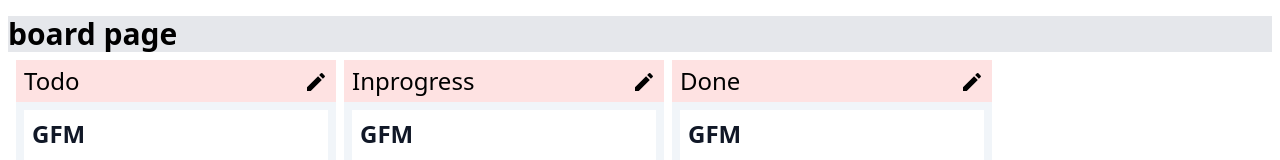
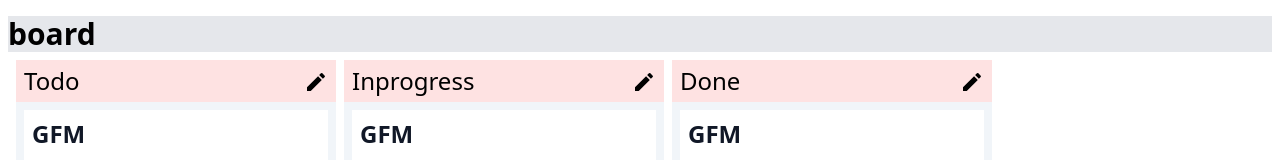
Before and after one commit to tomoya0318/Board, a Next.js app in the folder frontend/: page /board in a window 1280 px wide. Shown: the top 160 px of the page. Built offline with nearby package versions, Linux system fonts and the light colour scheme.

Commit message:
boardにtitleを追加

```diff
--- a/frontend/src/app/board/_components/BoardColumn.tsx
+++ b/frontend/src/app/board/_components/BoardColumn.tsx
@@ -1,16 +1,16 @@
 import React, { useEffect, useState, useRef } from "react";
 import { ColumnItem } from "./ColumnItem";
-import { Column } from "@/types/board";
+import { Board, Column } from "@/types/board";
 import EditIcon from "@mui/icons-material/Edit";
 
 type BoardColumnProps = {
   columns: Column[];
-  setColumns: React.Dispatch<React.SetStateAction<Column[]>>;
+  setBoard: React.Dispatch<React.SetStateAction<Board>>;
 };
 
 export const BoardColumn = ({
   columns,
-  setColumns,
+  setBoard,
 }: BoardColumnProps): JSX.Element => {
   const [isEditing, setIsEditing] = useState<Record<number, boolean>>({});
   const prevColumnsLengthRef = useRef(columns.length);
@@ -39,11 +39,12 @@ export const BoardColumn = ({
   };
 
   const handleLabelChange = (columnId: number, newLabel: string) => {
-    setColumns((prevColumns) =>
-      prevColumns.map((column) =>
+    setBoard((prevBoard) => ({
+      ...prevBoard,
+      columns: prevBoard.columns.map((column) =>
         column.id === columnId ? { ...column, label: newLabel } : column,
       ),
-    );
+    }));
   };
 
   const handleBlur = (columnId: number) => {
--- a/frontend/src/app/board/page.tsx
+++ b/frontend/src/app/board/page.tsx
@@ -18,6 +18,7 @@ const itemList = [
 
 const defaultData: BoardProps = {
   id: 1,
+  title: "board",
   columns: [
     {
       id: 1,
@@ -38,11 +39,11 @@ const defaultData: BoardProps = {
 };
 
 const Board = (): JSX.Element => {
-  const [columns, setColumns] = useState(defaultData.columns);
+  const [board, setBoard] = useState(defaultData);
   return (
     <div className="p-2 mt-2 mb-8 h-screen overflow-hidden">
-      <div className="text-3xl font-bold bg-gray-200">board page</div>
-      <BoardColumn columns={columns} setColumns={setColumns} />
+      <div className="text-3xl font-bold bg-gray-200">{board.title}</div>
+      <BoardColumn columns={board.columns} setBoard={setBoard} />
     </div>
   );
 };
--- a/frontend/src/types/board.ts
+++ b/frontend/src/types/board.ts
@@ -12,5 +12,6 @@ export type Column = {
 
 export type Board = {
   id: number;
+  title: string;
   columns: Column[];
 };
```
